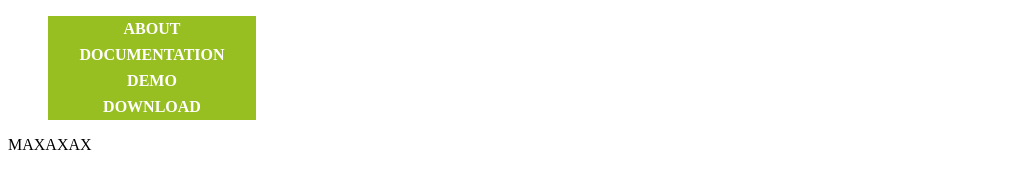
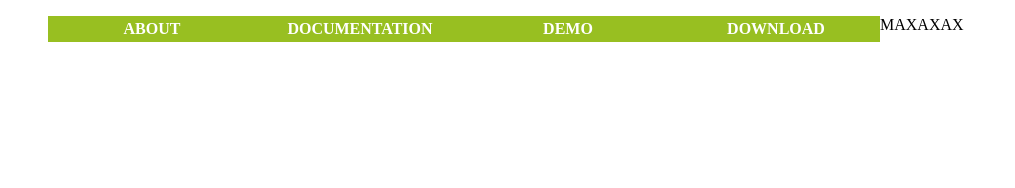
Before and after one commit to deibelman/dart-mic, a plain HTML site: page index.html in a window 1280 px wide. Shown: the whole page, without its empty margins (0-1015 px from the left). Drawn offline with Linux system fonts and the light colour scheme.

Commit message:
testing new nav

```diff
--- a/index.html
+++ b/index.html
@@ -10,7 +10,9 @@
     	overflow:hidden;
     }
     li {
-    	float:center;
+    	display:inline;
+    	text-align: center;
+    	float:left;
     	list-style:none;
     	list-style-type:none;
     	margin:0;
```
